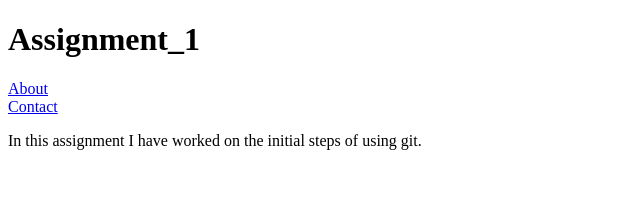
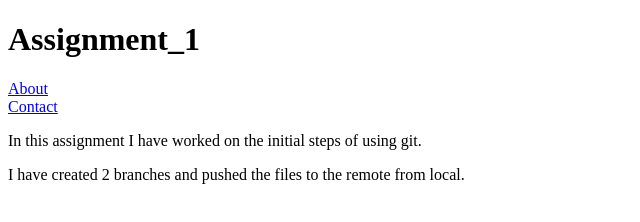
Before and after one commit to shebin369/Assignment, a plain HTML site: page index.html in a window 1280 px wide. Shown: the whole page, without its empty margins (0-640 px from the left). Drawn offline with Linux system fonts and the light colour scheme.

Commit message:
This is the seccond commit, added extra paragraph

```diff
--- a/index.html
+++ b/index.html
@@ -7,6 +7,9 @@
             <li><a href="About.html"> About</a></li>
             <li><a href="contact.html"> Contact</a></li>
         </ul>
+
         <p>In this assignment I have worked on the initial steps of using git.</p>
+
+        <p>I have created 2 branches and pushed the files to the remote from local.</p>
     </body>
 </html>
```
Also changed, not shown: about.html (+1 -0 lines), contact.html (+3 -0 lines).
